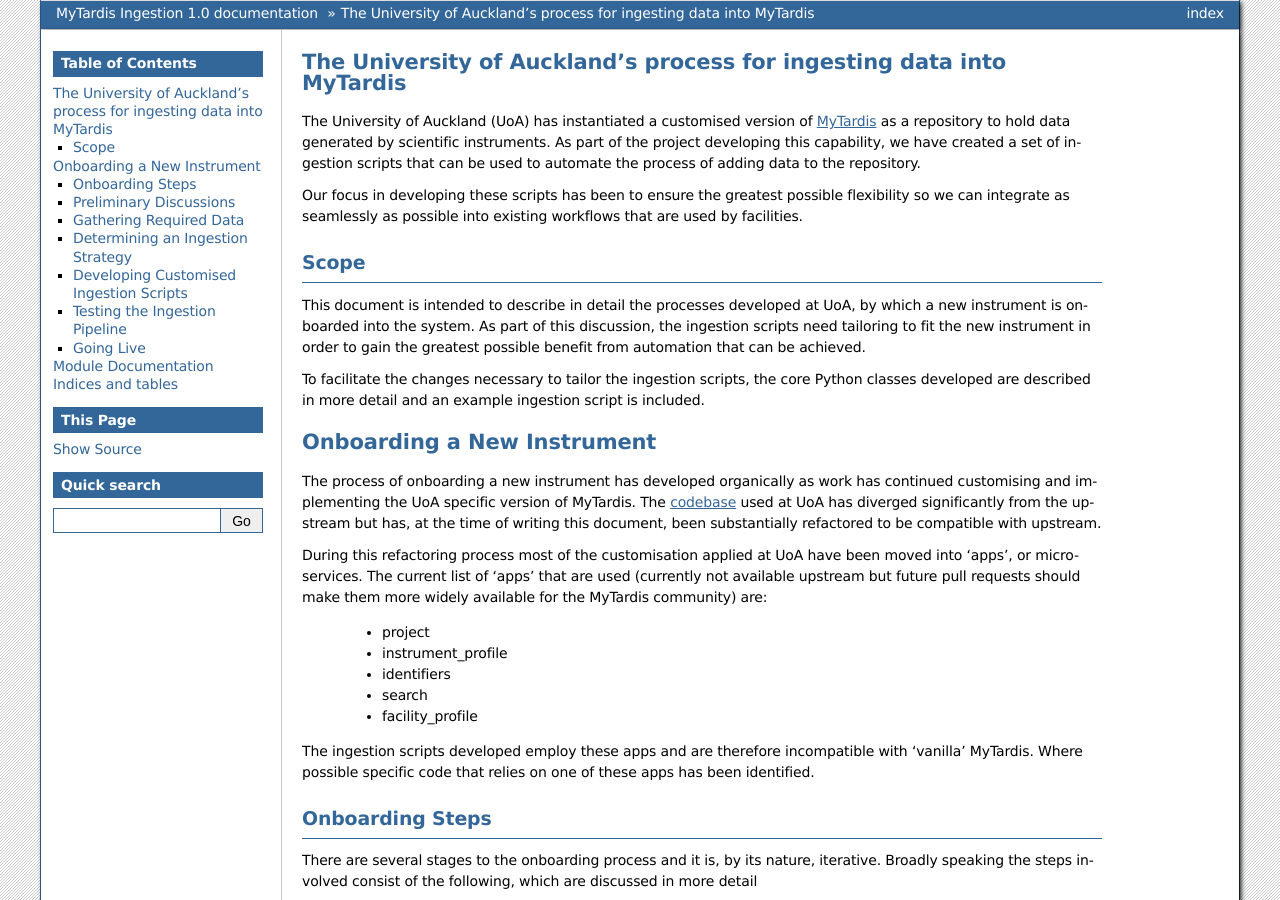
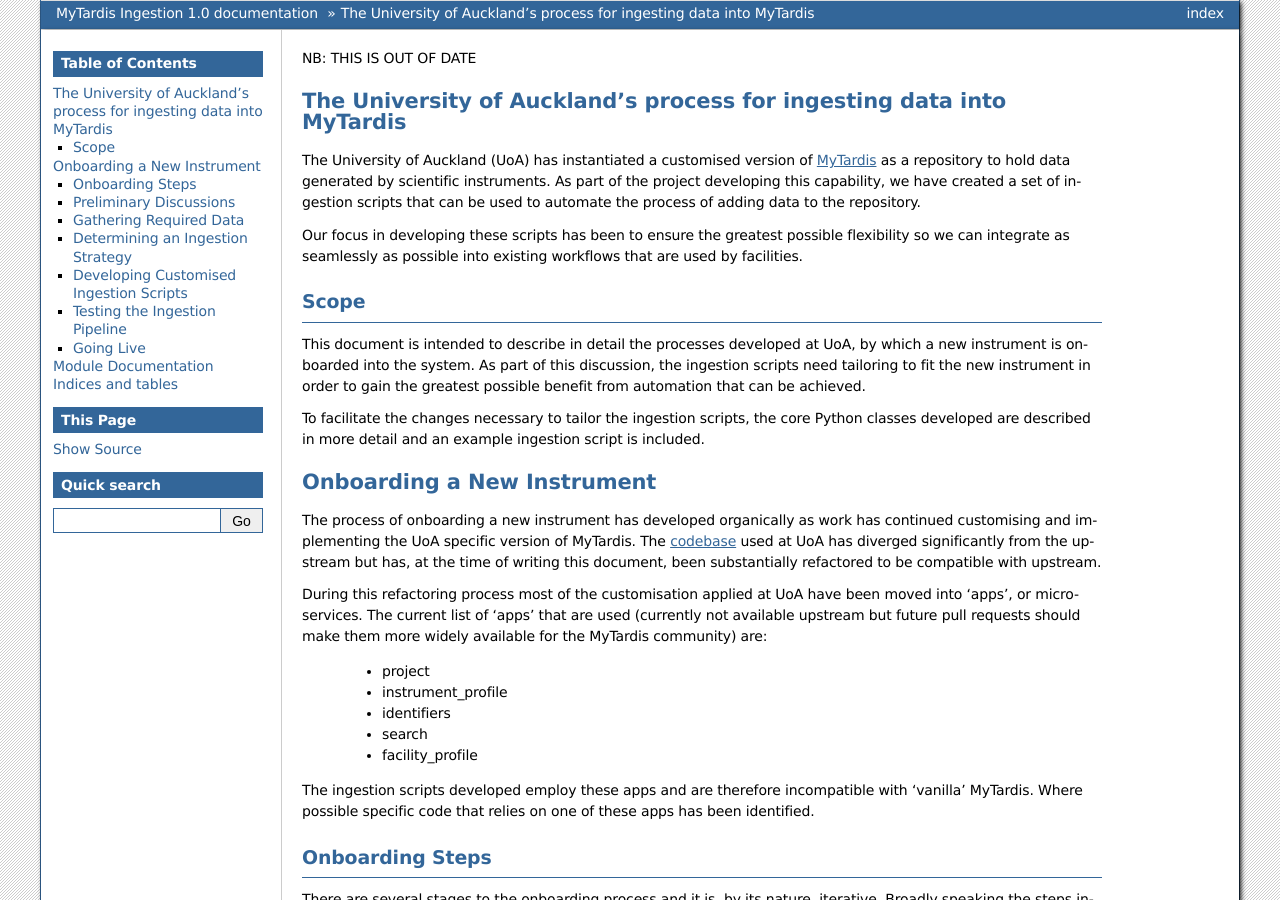
Before and after one commit to UoA-eResearch/mytardis_ingestion, a Sphinx documentation site: the page built from docs/source/index.rst, in a window 1280 px wide and 900 px high. Built offline with Sphinx 7.4.7, drawn with Linux system fonts in a browser that asks for light colours; pages that are not in the unit, such as notebooks, are missing from menus.

Commit message:
DOC: Added Out of Date to indicate docs are not curent

```diff
--- a/docs/source/index.rst
+++ b/docs/source/index.rst
@@ -2,6 +2,8 @@
    sphinx-quickstart on Fri Dec 10 09:18:02 2021.
    You can adapt this file completely to your liking, but it should at least
    contain the root `toctree` directive.
+
+NB: THIS IS OUT OF DATE
 
 The University of Auckland's process for ingesting data into MyTardis
 =====================================================================
```
